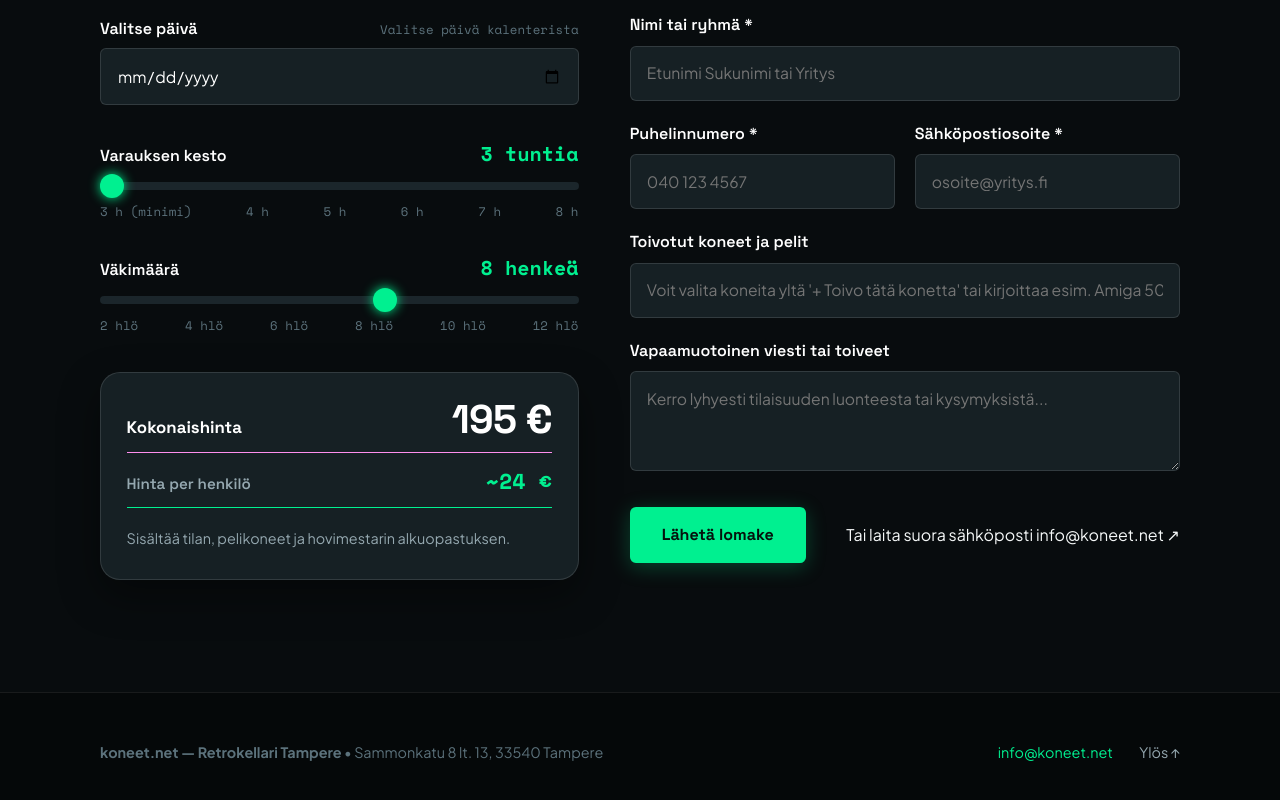
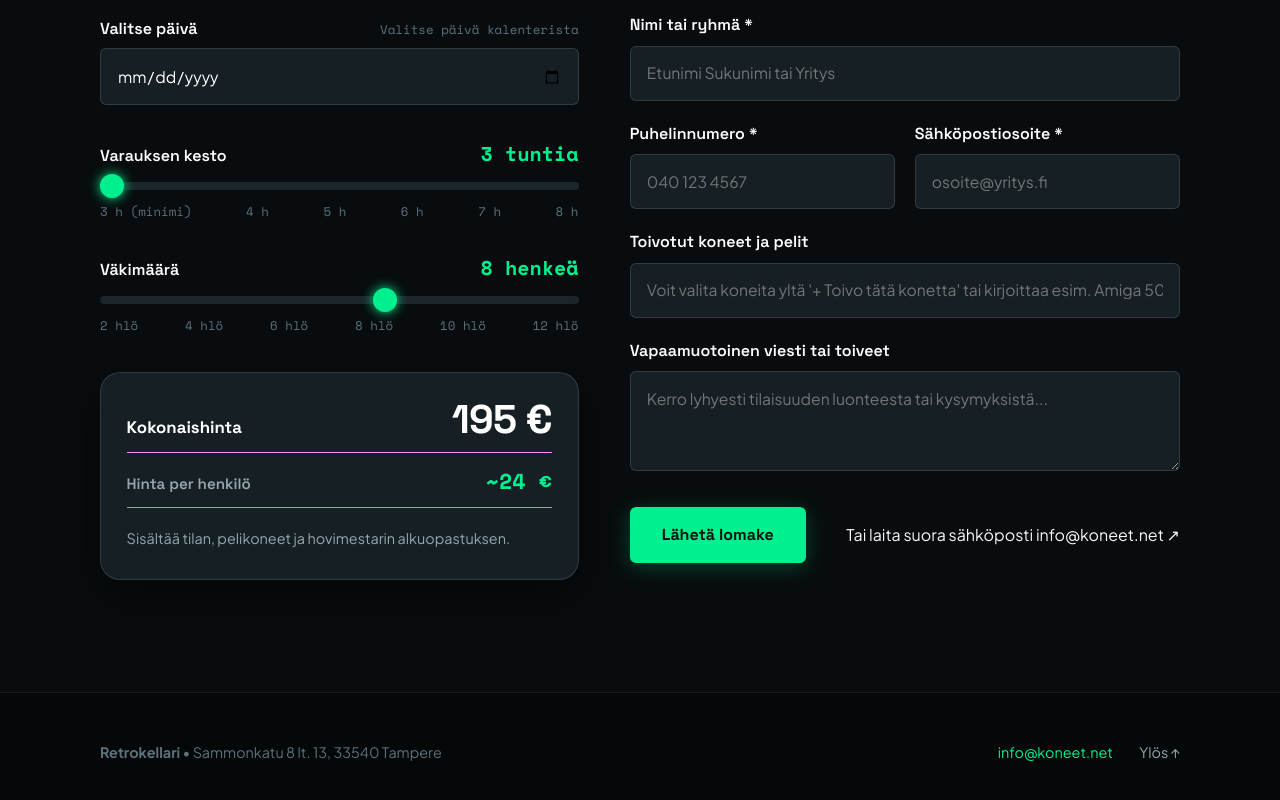
Before and after one commit to Laakista/retrokellari, a website built with Vite: page index.html in a window 1280 px wide. Shown: the part 7920-8720 px from the top of the page. Built offline with nearby package versions, Linux system fonts and the light colour scheme.

Commit message:
Update index.html

```diff
--- a/index.html
+++ b/index.html
@@ -519,7 +519,7 @@
   <footer class="site-footer">
     <div class="container footer-content">
       <div>
-        <strong>koneet.net — Retrokellari Tampere</strong> • Sammonkatu 8 lt. 13, 33540 Tampere
+        <strong>Retrokellari</strong> • Sammonkatu 8 lt. 13, 33540 Tampere
       </div>
       <div>
         <a href="mailto:info@koneet.net" style="color: var(--primary-accent); margin-right: 1.5rem;">info@koneet.net</a>
```
